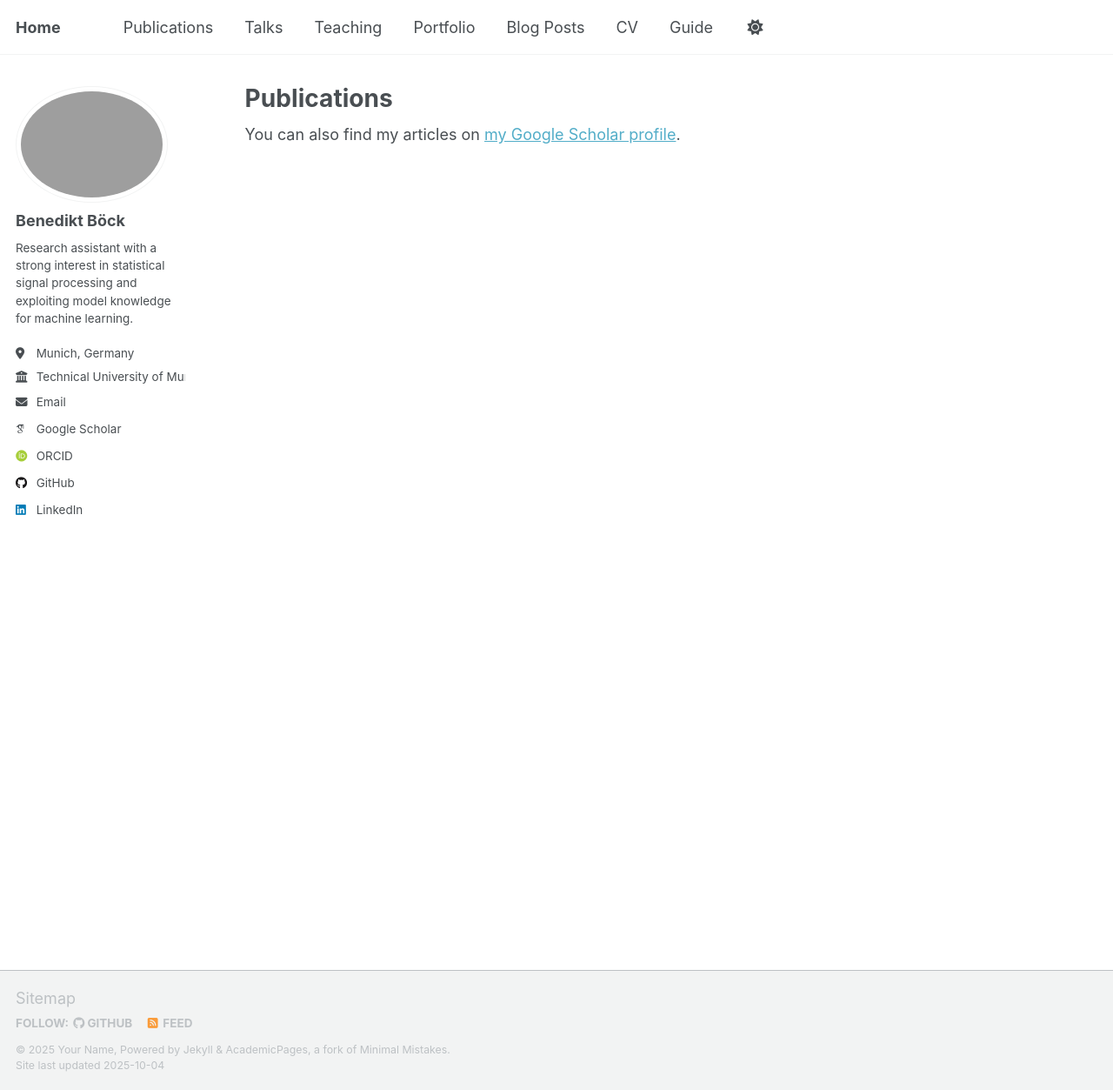
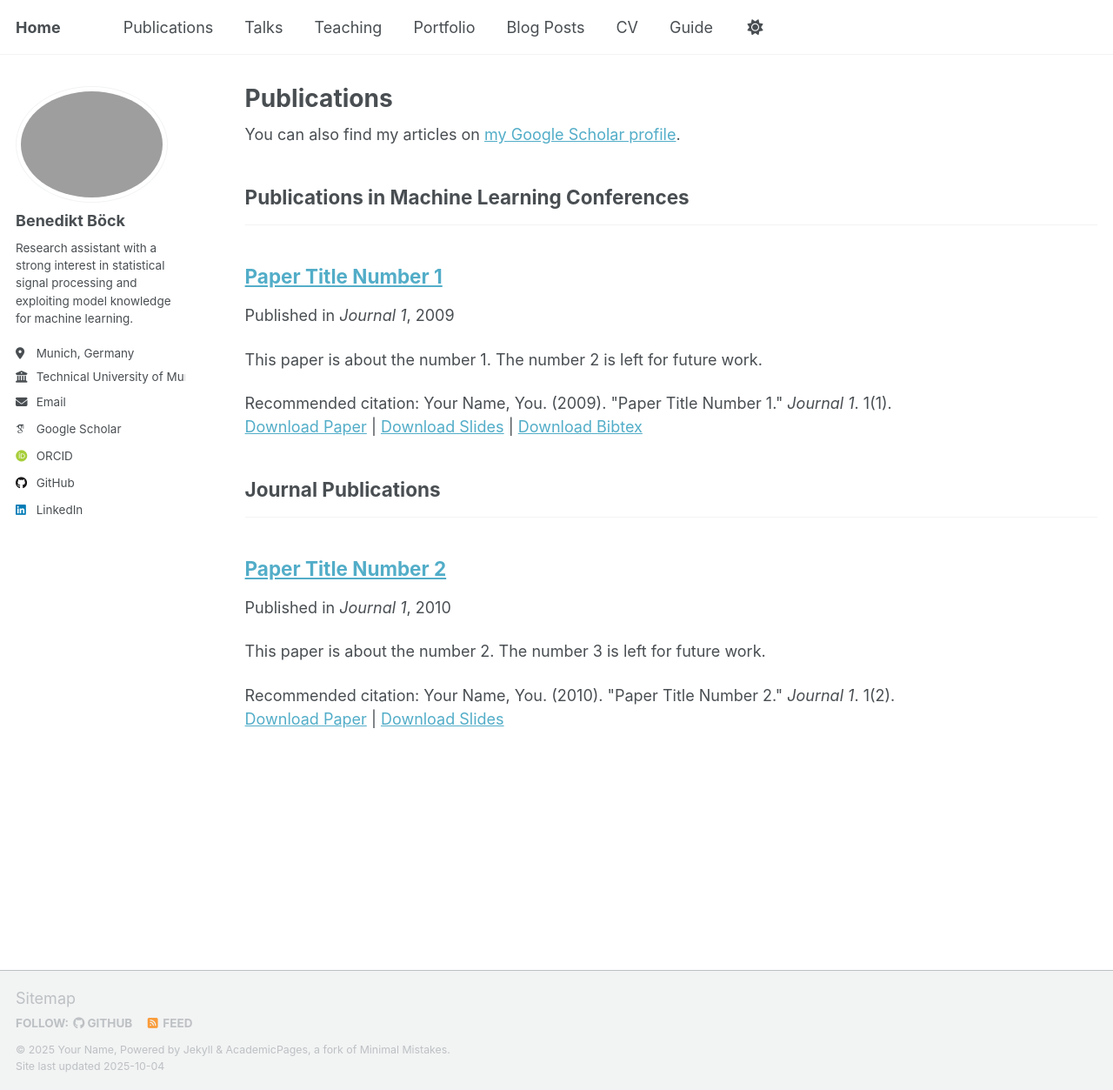
Before and after one commit to beneboeck/beneboeck.github.io, a Jekyll site: the page built from _pages/publications.html, in a window 1280 px wide and 1253 px high. Shown: the whole window at 87% size. Built offline with Jekyll 4.4.1, drawn with Linux system fonts in a browser that asks for light colours; some web fonts are replaced; a script that is not in the unit is left out.

Commit message:
publiations_test

```diff
--- a/_publications/2009-10-01-paper-title-number-1.md
+++ b/_publications/2009-10-01-paper-title-number-1.md
@@ -1,7 +1,7 @@
 ---
 title: "Paper Title Number 1"
 collection: publications
-category: manuscripts
+category: ml_conferences
 permalink: /publication/2009-10-01-paper-title-number-1
 excerpt: 'This paper is about the number 1. The number 2 is left for future work.'
 date: 2009-10-01
--- a/_publications/2010-10-01-paper-title-number-2.md
+++ b/_publications/2010-10-01-paper-title-number-2.md
@@ -1,7 +1,7 @@
 ---
 title: "Paper Title Number 2"
 collection: publications
-category: manuscripts
+category: journal
 permalink: /publication/2010-10-01-paper-title-number-2
 excerpt: 'This paper is about the number 2. The number 3 is left for future work.'
 date: 2010-10-01
```
